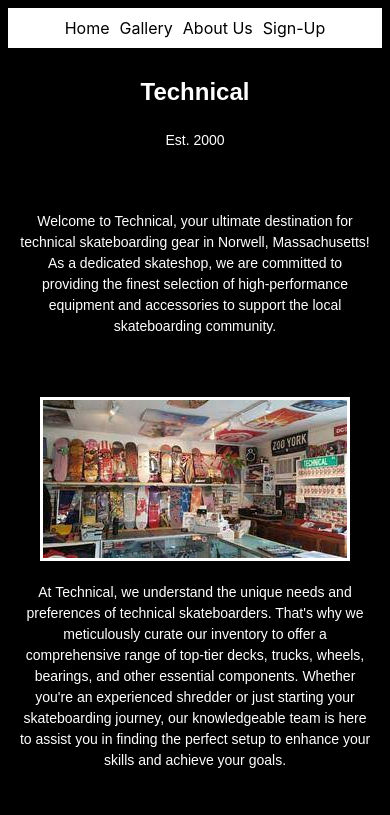
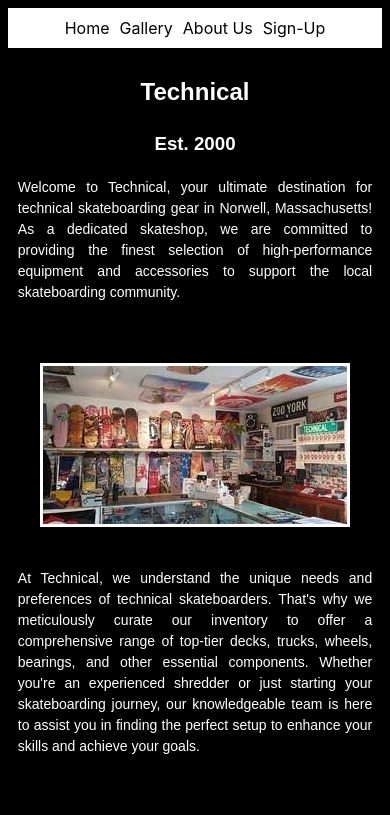
Before and after one commit to seanh101/technical, a React (Create React App) app: page / in a window 390 px wide. Shown: the top 815 px of the page. Built offline with nearby package versions, Linux system fonts and the light colour scheme.

Commit message:
text wrap and even padding between elements

```diff
--- a/src/pages/HomePage/HomePage.css
+++ b/src/pages/HomePage/HomePage.css
@@ -15,6 +15,11 @@
   .home-page p {
     font-size: 16px;
     margin-bottom: 60px;
+    text-align: justify;
+  }
+
+  .home-logo {
+    margin-bottom: 40px; /* Adjust this value as needed for the desired spacing */
   }
 
   @media (max-width: 480px) {
@@ -29,8 +34,12 @@
     .home-page p {
       font-size: 14px;
     }
+
+    .home-logo {
+      margin-bottom: 20px; /* Adjust this value as needed for the desired spacing */
+    }
   }
 
   img {
-    border:white solid;
+    border: white solid;
   }
--- a/src/pages/HomePage/HomePage.jsx
+++ b/src/pages/HomePage/HomePage.jsx
@@ -11,7 +11,7 @@ function HomePage() {
       <h1>Technical</h1>
       {/* <img className="home-logo" src={logo} alt="Logo" /> */}
 
-      <p>Est. 2000</p>
+      <h3>Est. 2000</h3>
 
       <p>Welcome to Technical, your ultimate destination for technical skateboarding gear in Norwell, Massachusetts! As a dedicated skateshop, we are committed to providing the finest selection of high-performance equipment and accessories to support the local skateboarding community.</p>
       <img className="home-logo" src={technicalImage} alt="Technical Logo" />
@@ -22,7 +22,7 @@ function HomePage() {
       <p>With a welcoming and inclusive atmosphere, Technical embraces skaters of all ages and backgrounds. Whether you're a street, park, or transition skater, our friendly staff is dedicated to delivering exceptional customer service and personalized advice. We strive to create an environment where you feel inspired and supported on your skateboarding journey.</p>
       <img className="home-logo" src={technicalImage4} alt="Technical Logo 4" />
       <p>Conveniently located in Norwell, our store serves as a haven for skateboarders seeking premium technical gear and a sense of community. Drop by Technical, immerse yourself in the world of technical skateboarding, and discover the latest innovations that can elevate your riding experience to new heights.</p>
-      <p>Join us at Technical, where we celebrate the art, athleticism, and camaraderie of technical skateboarding. Embrace the challenge, embrace the gear, and embrace the community. Together, let's push the limits of what's possible on four wheels.</p>
+
       <iframe
         title="Technical Map"
         src="https://www.google.com/maps/embed?pb=!1m18!1m12!1m3!1d2957.4774264781745!2d-70.86564822452657!3d42.16146824762597!2m3!1f0!2f0!3f0!3m2!1i1024!2i768!4f13.1!3m3!1m2!1s0x89e49e2c7869edfd%3A0xed660d995a35d6a2!2sTechnical!5e0!3m2!1sen!2sus!4v1689372822672!5m2!1sen!2sus"
```
